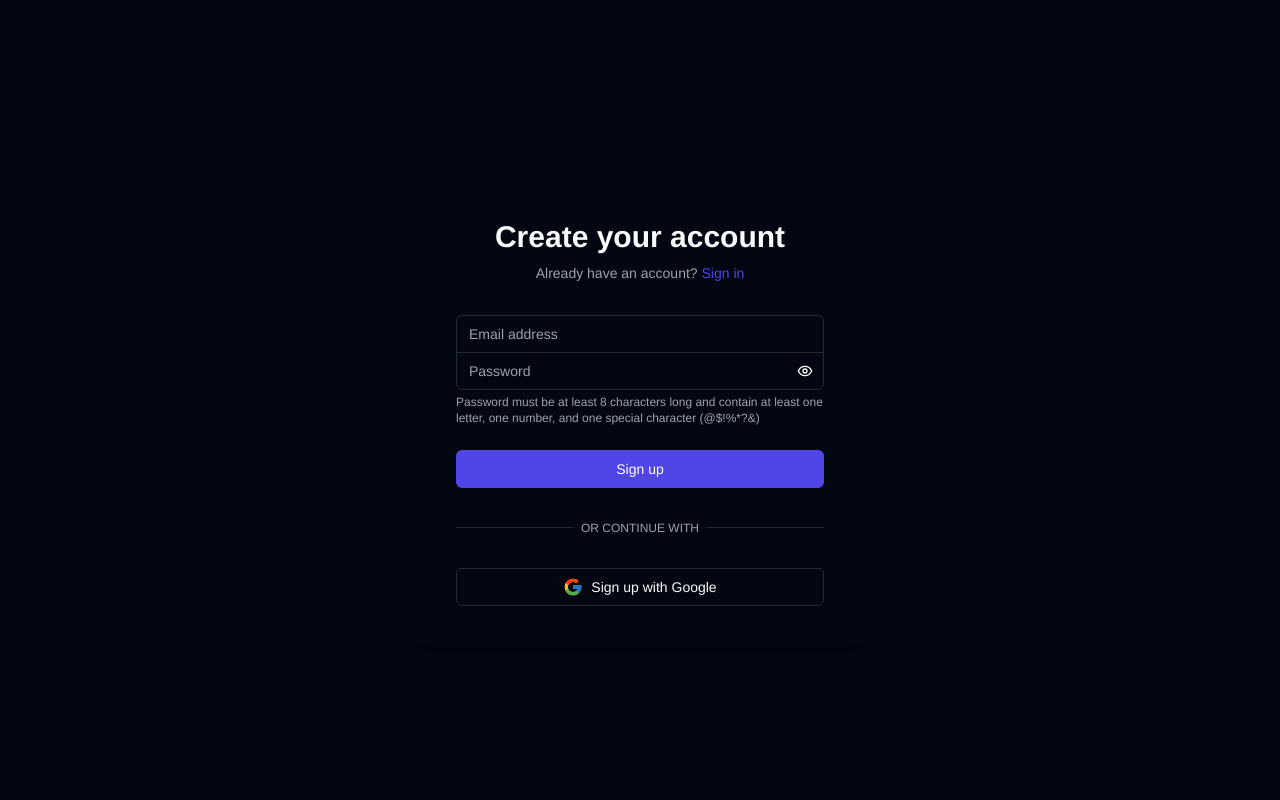
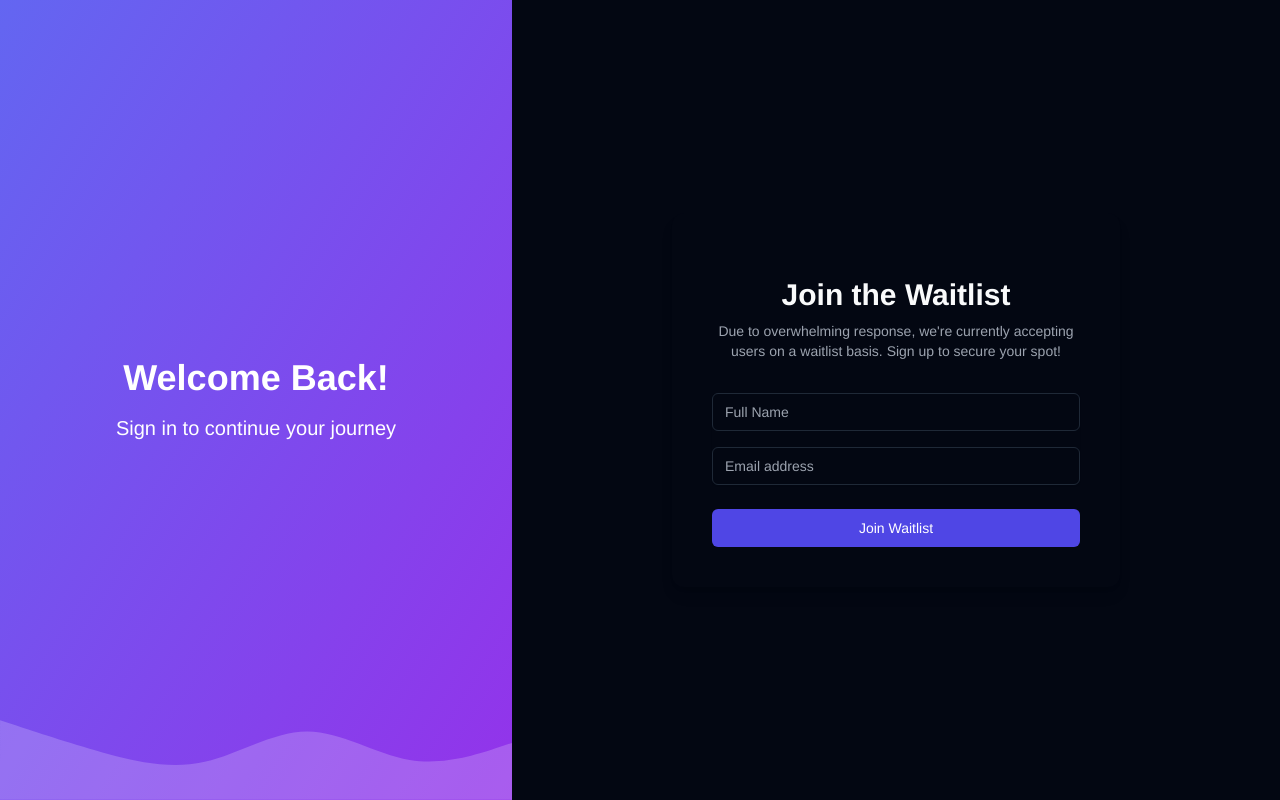
Before and after one commit to bilalmoten/rapidsitefinal, a Next.js app: page /signup in a window 1280 px wide. Built offline with nearby package versions, Linux system fonts and the light colour scheme.

Commit message:
waitlist added

```diff
--- /dev/null
+++ b/app/signup/WaitlistForm.tsx
@@ -0,0 +1,91 @@
+"use client";
+
+import { useState } from "react";
+import { createClient } from "@/utils/supabase/client";
+import { toast } from "sonner";
+
+export default function WaitlistForm() {
+  const [loading, setLoading] = useState(false);
+  const supabase = createClient();
+
+  const handleSubmit = async (e: React.FormEvent<HTMLFormElement>) => {
+    e.preventDefault();
+    setLoading(true);
+
+    const formData = new FormData(e.currentTarget);
+    const email = formData.get("email") as string;
+    const name = formData.get("name") as string;
+
+    const { error } = await supabase
+      .from("mailing_list")
+      .insert([{ email, name }]);
+
+    if (error) {
+      if (error.code === "23505") {
+        toast.error("You're already on the waitlist!");
+      } else {
+        toast.error("Something went wrong. Please try again.");
+      }
+    } else {
+      toast.success("You've been added to the waitlist!");
+      (e.target as HTMLFormElement).reset();
+    }
+
+    setLoading(false);
+  };
+
+  return (
+    <div className="w-3/5 flex items-center justify-center bg-background">
+      <div className="w-full max-w-md space-y-8 p-10 bg-card rounded-xl shadow-lg">
+        <div className="text-center">
+          <h2 className="mt-6 text-3xl font-bold text-foreground">
+            Join the Waitlist
+          </h2>
+          <p className="mt-2 text-sm text-muted-foreground">
+            Due to overwhelming response, we're currently accepting users on a
+            waitlist basis. Sign up to secure your spot!
+          </p>
+        </div>
+
+        <form className="mt-8 space-y-6" onSubmit={handleSubmit}>
+          <div className="rounded-md shadow-sm space-y-4">
+            <div>
+              <label htmlFor="name" className="sr-only">
+                Full Name
+              </label>
+              <input
+                id="name"
+                name="name"
+                type="text"
+                required
+                className="appearance-none relative block w-full px-3 py-2 border border-input placeholder-muted-foreground text-foreground rounded-md focus:outline-none focus:ring-indigo-500 focus:border-indigo-500 focus:z-10 sm:text-sm bg-background"
+                placeholder="Full Name"
+              />
+            </div>
+            <div>
+              <label htmlFor="email" className="sr-only">
+                Email address
+              </label>
+              <input
+                id="email"
+                name="email"
+                type="email"
+                required
+                className="appearance-none relative block w-full px-3 py-2 border border-input placeholder-muted-foreground text-foreground rounded-md focus:outline-none focus:ring-indigo-500 focus:border-indigo-500 focus:z-10 sm:text-sm bg-background"
+                placeholder="Email address"
+              />
+            </div>
+          </div>
+
+          <button
+            type="submit"
+            disabled={loading}
+            className="group relative w-full flex justify-center py-2 px-4 border border-transparent text-sm font-medium rounded-md text-white bg-indigo-600 hover:bg-indigo-700 focus:outline-none focus:ring-2 focus:ring-offset-2 focus:ring-indigo-500 disabled:opacity-50 disabled:cursor-not-allowed"
+          >
+            {loading ? "Joining..." : "Join Waitlist"}
+          </button>
+        </form>
+      </div>
+    </div>
+  );
+}
--- a/app/signup/page.tsx
+++ b/app/signup/page.tsx
@@ -1,19 +1,63 @@
 import SignupForm from "./SignupForm";
 import { Suspense } from "react";
+import WaitlistForm from "@/components/WaitlistForm";
+import AnimatedLoginContent from "@/components/AnimatedLoginContent";
+import MotionWrapper from "@/components/MotionWrapper";
 
 interface PageProps {
   searchParams: Promise<{ message?: string }>;
 }
 
+// Set this to false to enable normal signups
+const WAITLIST_MODE = true;
+
 export default async function SignupPage({ searchParams }: PageProps) {
   const params = await searchParams;
+
+  if (WAITLIST_MODE) {
+    return (
+      <Suspense fallback={<div>Loading...</div>}>
+        <MotionWrapper className="flex h-screen">
+          <div className="w-2/5 bg-gradient-to-br from-indigo-500 to-purple-600 text-white flex flex-col justify-center items-center p-12 relative overflow-hidden">
+            <AnimatedLoginContent />
+            <div className="absolute bottom-0 left-0 right-0">
+              <svg xmlns="http://www.w3.org/2000/svg" viewBox="0 0 1440 320">
+                <path
+                  fill="#ffffff"
+                  fillOpacity="0.2"
+                  d="M0,96L48,112C96,128,192,160,288,186.7C384,213,480,235,576,213.3C672,192,768,128,864,128C960,128,1056,192,1152,208C1248,224,1344,192,1392,176L1440,160L1440,320L1392,320C1344,320,1248,320,1152,320C1056,320,960,320,864,320C768,320,672,320,576,320C480,320,384,320,288,320C192,320,96,320,48,320L0,320Z"
+                ></path>
+              </svg>
+            </div>
+          </div>
+          <WaitlistForm />
+        </MotionWrapper>
+      </Suspense>
+    );
+  }
+
+  // Original signup form
   return (
-    <div className="flex h-screen w-full items-center justify-center bg-background">
-      <div className="w-full max-w-md space-y-8 p-10 bg-card rounded-xl shadow-lg">
-        <Suspense fallback={<div>Loading...</div>}>
-          <SignupForm message={params.message} />
-        </Suspense>
+    <MotionWrapper className="flex h-screen">
+      <div className="w-2/5 bg-gradient-to-br from-indigo-500 to-purple-600 text-white flex flex-col justify-center items-center p-12 relative overflow-hidden">
+        <AnimatedLoginContent />
+        <div className="absolute bottom-0 left-0 right-0">
+          <svg xmlns="http://www.w3.org/2000/svg" viewBox="0 0 1440 320">
+            <path
+              fill="#ffffff"
+              fillOpacity="0.2"
+              d="M0,96L48,112C96,128,192,160,288,186.7C384,213,480,235,576,213.3C672,192,768,128,864,128C960,128,1056,192,1152,208C1248,224,1344,192,1392,176L1440,160L1440,320L1392,320C1344,320,1248,320,1152,320C1056,320,960,320,864,320C768,320,672,320,576,320C480,320,384,320,288,320C192,320,96,320,48,320L0,320Z"
+            ></path>
+          </svg>
+        </div>
       </div>
-    </div>
+      <div className="w-3/5 flex items-center justify-center bg-background">
+        <div className="w-full max-w-md space-y-8 p-10 bg-card rounded-xl shadow-lg">
+          <Suspense fallback={<div>Loading...</div>}>
+            <SignupForm message={params.message} />
+          </Suspense>
+        </div>
+      </div>
+    </MotionWrapper>
   );
 }
--- /dev/null
+++ b/components/WaitlistForm.tsx
@@ -0,0 +1,91 @@
+"use client";
+
+import { useState } from "react";
+import { createClient } from "@/utils/supabase/client";
+import { toast } from "sonner";
+
+export default function WaitlistForm() {
+  const [loading, setLoading] = useState(false);
+  const supabase = createClient();
+
+  const handleSubmit = async (e: React.FormEvent<HTMLFormElement>) => {
+    e.preventDefault();
+    setLoading(true);
+
+    const formData = new FormData(e.currentTarget);
+    const email = formData.get("email") as string;
+    const name = formData.get("name") as string;
+
+    const { error } = await supabase
+      .from("mailing_list")
+      .insert([{ email, name }]);
+
+    if (error) {
+      if (error.code === "23505") {
+        toast.error("You're already on the waitlist!");
+      } else {
+        toast.error("Something went wrong. Please try again.");
+      }
+    } else {
+      toast.success("You've been added to the waitlist!");
+      (e.target as HTMLFormElement).reset();
+    }
+
+    setLoading(false);
+  };
+
+  return (
+    <div className="w-3/5 flex items-center justify-center bg-background">
+      <div className="w-full max-w-md space-y-8 p-10 bg-card rounded-xl shadow-lg">
+        <div className="text-center">
+          <h2 className="mt-6 text-3xl font-bold text-foreground">
+            Join the Waitlist
+          </h2>
+          <p className="mt-2 text-sm text-muted-foreground">
+            Due to overwhelming response, we're currently accepting users on a
+            waitlist basis. Sign up to secure your spot!
+          </p>
+        </div>
+
+        <form className="mt-8 space-y-6" onSubmit={handleSubmit}>
+          <div className="rounded-md shadow-sm space-y-4">
+            <div>
+              <label htmlFor="name" className="sr-only">
+                Full Name
+              </label>
+              <input
+                id="name"
+                name="name"
+                type="text"
+                required
+                className="appearance-none relative block w-full px-3 py-2 border border-input placeholder-muted-foreground text-foreground rounded-md focus:outline-none focus:ring-indigo-500 focus:border-indigo-500 focus:z-10 sm:text-sm bg-background"
+                placeholder="Full Name"
+              />
+            </div>
+            <div>
+              <label htmlFor="email" className="sr-only">
+                Email address
+              </label>
+              <input
+                id="email"
+                name="email"
+                type="email"
+                required
+                className="appearance-none relative block w-full px-3 py-2 border border-input placeholder-muted-foreground text-foreground rounded-md focus:outline-none focus:ring-indigo-500 focus:border-indigo-500 focus:z-10 sm:text-sm bg-background"
+                placeholder="Email address"
+              />
+            </div>
+          </div>
+
+          <button
+            type="submit"
+            disabled={loading}
+            className="group relative w-full flex justify-center py-2 px-4 border border-transparent text-sm font-medium rounded-md text-white bg-indigo-600 hover:bg-indigo-700 focus:outline-none focus:ring-2 focus:ring-offset-2 focus:ring-indigo-500 disabled:opacity-50 disabled:cursor-not-allowed"
+          >
+            {loading ? "Joining..." : "Join Waitlist"}
+          </button>
+        </form>
+      </div>
+    </div>
+  );
+}
```
